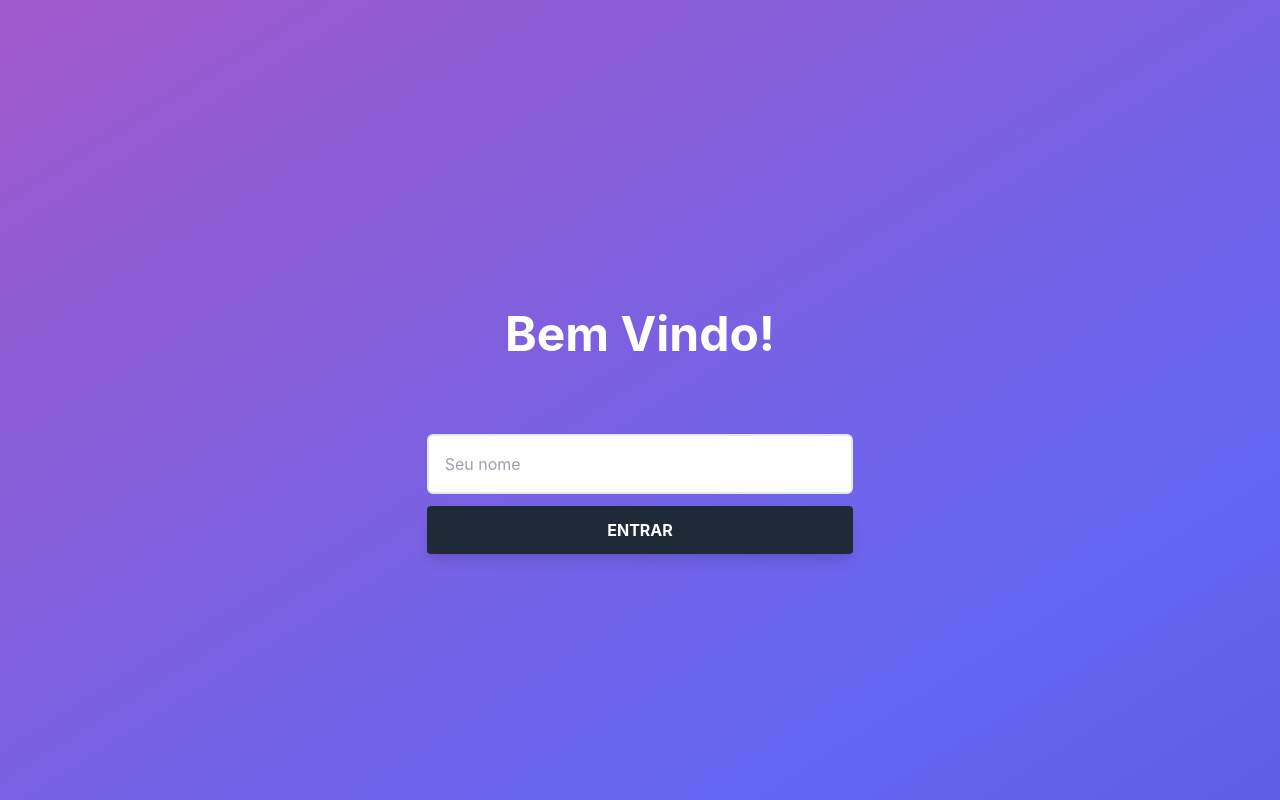
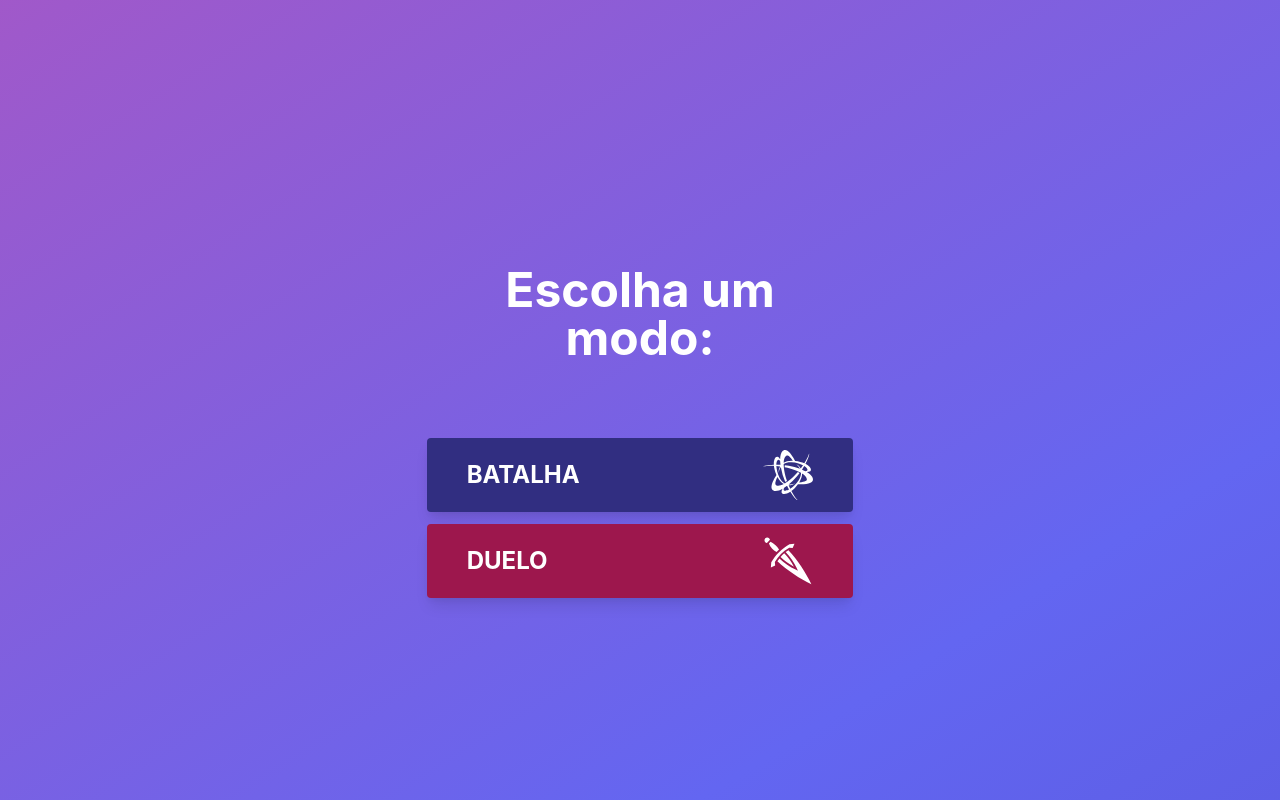
Before and after one commit to carloseduardodb/arithmetics-math-frontend, a React (Create React App) app: page / in a window 1280 px wide. Built offline with nearby package versions, Linux system fonts and the light colour scheme; no server answers.

Commit message:
end version 1

```diff
--- a/package.json
+++ b/package.json
@@ -15,6 +15,7 @@
     "@types/styled-components": "^5.1.9",
     "react": "^17.0.2",
     "react-dom": "^17.0.2",
+    "react-icons": "^4.2.0",
     "react-router-dom": "^5.2.0",
     "react-scripts": "4.0.3",
     "socket.io-client": "^4.0.1",
--- a/src/pages/Check/index.tsx
+++ b/src/pages/Check/index.tsx
@@ -30,9 +30,6 @@ const Check = () => {
       <h3 className="my-16 text-white text-2xl">
         Assim que seu amigo entrar a gente começa ....
       </h3>
-      <h1 className="text-white font-bold text-2xl">
-        Nome da sala: {roomName}
-      </h1>
       <div className="w-full max-w-4xl bg-white m-5 p-10 rounded-md text-center">
         <p>
           Não há como jogar sozinho ainda, chame um amigo e peça para ele entrar
--- /dev/null
+++ b/src/pages/Home/index.tsx
@@ -0,0 +1,47 @@
+import React from "react";
+import { FaBattleNet } from "react-icons/fa";
+import { GiPlainDagger } from "react-icons/gi";
+import { useHistory } from "react-router-dom";
+
+const Home = () => {
+  const history = useHistory();
+  return (
+    <div
+      className="
+        w-full h-screen
+        bg-gradient-to-br from-pink-500 via-indigo-500 to-indigo-800
+        flex flex-row justify-center items-center
+        animate-gradient-xy
+        "
+    >
+      <div className="flex flex-col space-y-3 md:w-4/12 sm:w-auto">
+        <h2 className="lg:text-5xl md:text-3xl text-center font-bold text-white my-16">
+          Escolha um modo:
+        </h2>
+        <button
+          onClick={() => {
+            history.push("/battle");
+          }}
+          className="bg-indigo-900 flex flex-row justify-between
+        items-center hover:bg-black transition-all text-white font-bold
+        py-3 px-10 rounded shadow-lg text-center
+        "
+        >
+          <p className="text-2xl">BATALHA</p> <FaBattleNet size={50} />
+        </button>
+        <button
+          onClick={() => {
+            history.push("/duel");
+          }}
+          className="bg-pink-800 flex flex-row justify-between
+        items-center hover:bg-black transition-all text-white font-bold
+        py-3 px-10 rounded shadow-lg text-center"
+        >
+          <p className="text-2xl">DUELO</p> <GiPlainDagger size={50} />
+        </button>
+      </div>
+    </div>
+  );
+};
+
+export default Home;
--- a/src/pages/Apresentation/index.tsx
+++ b/src/pages/Name/index.tsx
@@ -2,7 +2,7 @@ import React, { useState } from "react";
 import { useHistory } from "react-router-dom";
 import { socket } from "../../service/socket";
 
-const Apresentation = () => {
+const Name = () => {
   const history = useHistory();
   const [name, setName] = useState("");
 
@@ -12,7 +12,7 @@ const Apresentation = () => {
 
   socket.onAny((eventName, ...args) => {
     if (eventName === "user_status") {
-      history.push("rooms");
+      history.push("battle");
       socket.disconnect();
     }
   });
@@ -28,7 +28,7 @@ const Apresentation = () => {
     >
       <div className="flex flex-col space-y-3 md:w-4/12 sm:w-auto">
         <h2 className="lg:text-5xl md:text-3xl text-center font-bold text-white my-16">
-          Bem Vindo!
+          Digite seu nome para entra na batalha!
         </h2>
         <input
           type="text"
@@ -50,4 +50,4 @@ const Apresentation = () => {
   );
 };
 
-export default Apresentation;
+export default Name;
--- a/src/pages/Rooms/index.tsx
+++ b/src/pages/Rooms/index.tsx
@@ -1,7 +1,6 @@
 import React, { useState, useEffect } from "react";
 import CreateRooms from "../../components/CreateRooms";
 import RoomAll from "../../components/RoomsAll";
-import SearchRooms from "../../components/SearchRooms";
 import { socket } from "../../service/socket";
 
 const Rooms = () => {
@@ -28,7 +27,6 @@ const Rooms = () => {
     >
       <div className="w-full max-w-4xl bg-white m-5 p-10 rounded-md">
         <CreateRooms />
-        <SearchRooms />
         <RoomAll rooms={allRooms} />
       </div>
     </div>
--- a/src/pages/WinOrLooser/index.tsx
+++ b/src/pages/WinOrLooser/index.tsx
@@ -6,7 +6,7 @@ const WinOrLooser = () => {
   const statusGame = window.location.href.split("/");
 
   function handleSubmit() {
-    history.push("/rooms");
+    window.location.href = "/";
   }
 
   return (
@@ -21,8 +21,7 @@ const WinOrLooser = () => {
       <div className="text-center bg-white p-5 rounded-lg shadow-2xl">
         {statusGame[4] === "win" && (
           <p className="text-gray-800 font-bold text-2xl my-10">
-            Parabéns Você Ganhou <br />
-            com {statusGame[5]} pontos!
+            Parabéns Você Ganhou!
           </p>
         )}
         {statusGame[4] === "loser" && (
--- a/src/routes/index.tsx
+++ b/src/routes/index.tsx
@@ -1,17 +1,19 @@
 import React from "react";
 import { Route, Switch, BrowserRouter } from "react-router-dom";
+import Name from "../pages/Name";
 
-import Apresentation from "../pages/Apresentation";
 import Check from "../pages/Check";
 import Game from "../pages/Game";
+import Home from "../pages/Home";
 import Rooms from "../pages/Rooms";
 import WinOrLooser from "../pages/WinOrLooser";
 
 const Routes: React.FC = () => (
   <BrowserRouter>
     <Switch>
-      <Route path="/" exact component={Apresentation} />
-      <Route path="/rooms" component={Rooms} />
+      <Route path="/" exact component={Home} />
+      <Route path="/battle" exact component={Name} />
+      <Route path="/duel" component={Rooms} />
       <Route path="/check" component={Check} />
       <Route path="/game" component={Game} />
       <Route path="/finish" component={WinOrLooser} />
```
Also changed, not shown: src/pages/Name/styles.ts (renamed from src/pages/Apresentation/styles.ts), 1 other file (tests, documents, lock files or other folders).
